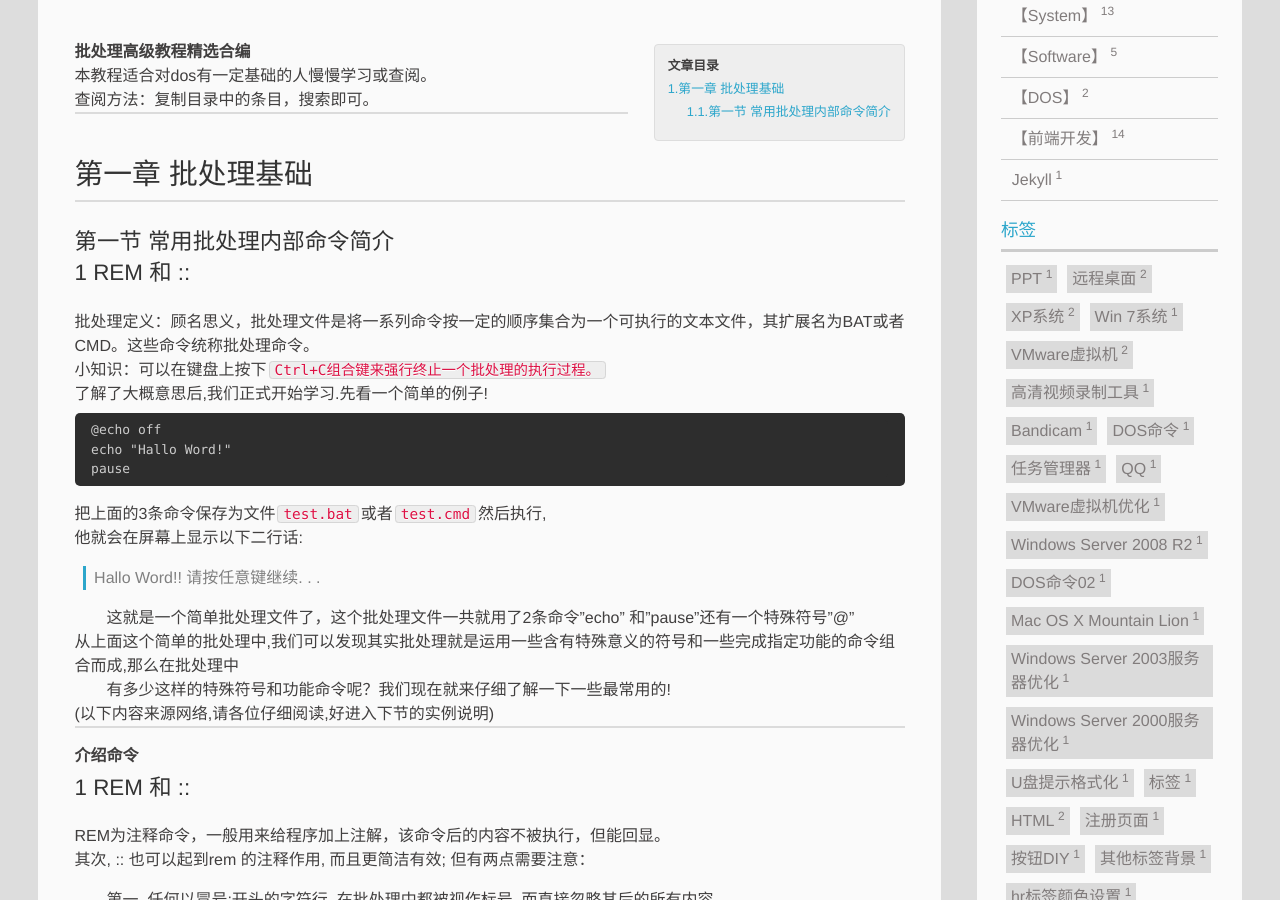
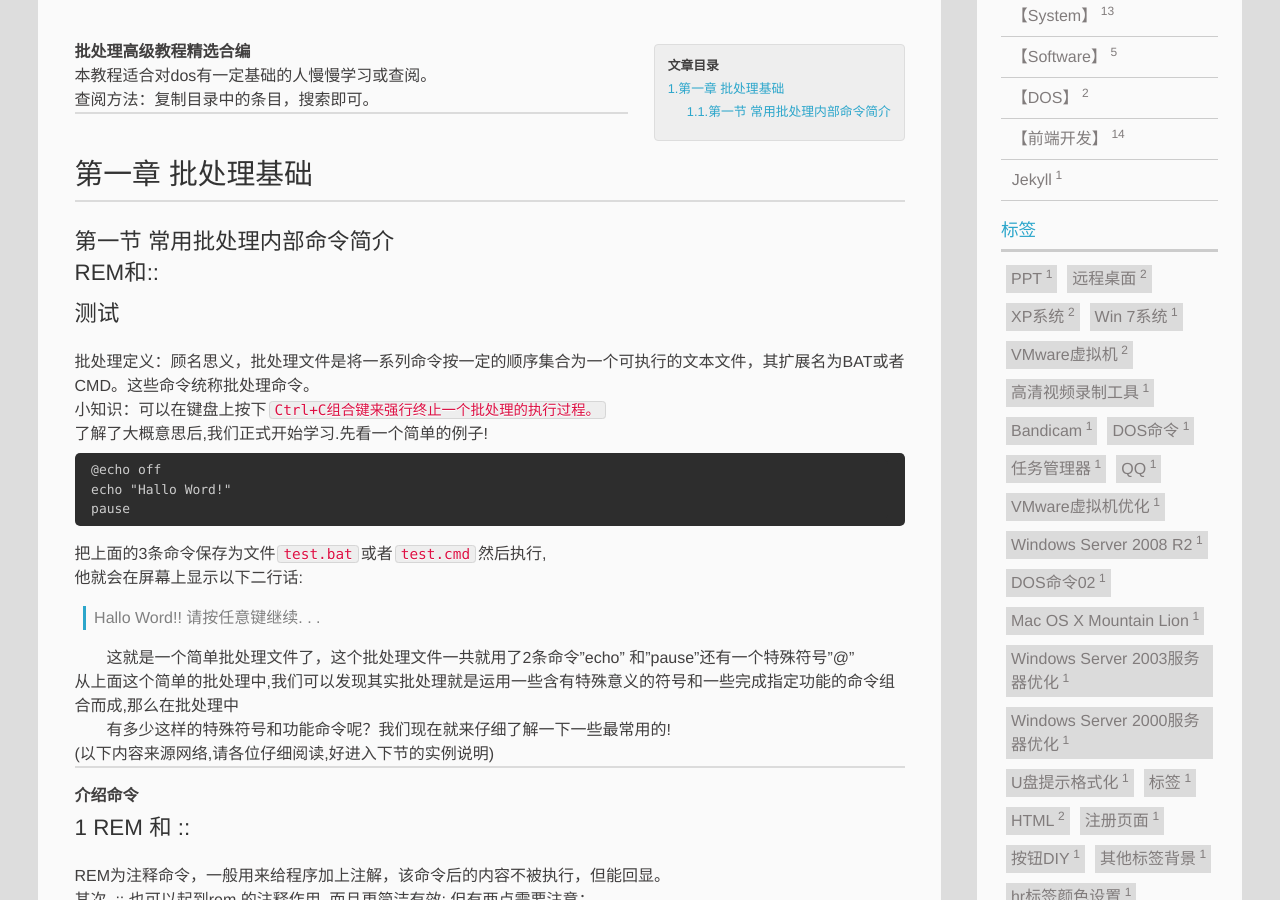
Before and after one commit to blacksmile/blacksmile.github.io, a Jekyll site: the page built from _posts/2013-10-09-【DOS】DOS命令大全02.md, in a window 1280 px wide and 900 px high, scrolled down 317 px. Built offline with Jekyll 4.4.1, drawn with Linux system fonts in a browser that asks for light colours.

Commit message:
Update 2013-10-09-【DOS】DOS命令大全02.md

```diff
--- a/_posts/2013-10-09-【DOS】DOS命令大全02.md
+++ b/_posts/2013-10-09-【DOS】DOS命令大全02.md
@@ -14,7 +14,8 @@ tags:
 
 ## 第一章 批处理基础
 ### 第一节 常用批处理内部命令简介
-#### 1 REM 和 ::
+#### REM和::
+#### 测试
 批处理定义：顾名思义，批处理文件是将一系列命令按一定的顺序集合为一个可执行的文本文件，其扩展名为BAT或者CMD。这些命令统称批处理命令。
 小知识：可以在键盘上按下`Ctrl+C组合键来强行终止一个批处理的执行过程。`
 了解了大概意思后,我们正式开始学习.先看一个简单的例子!
```
